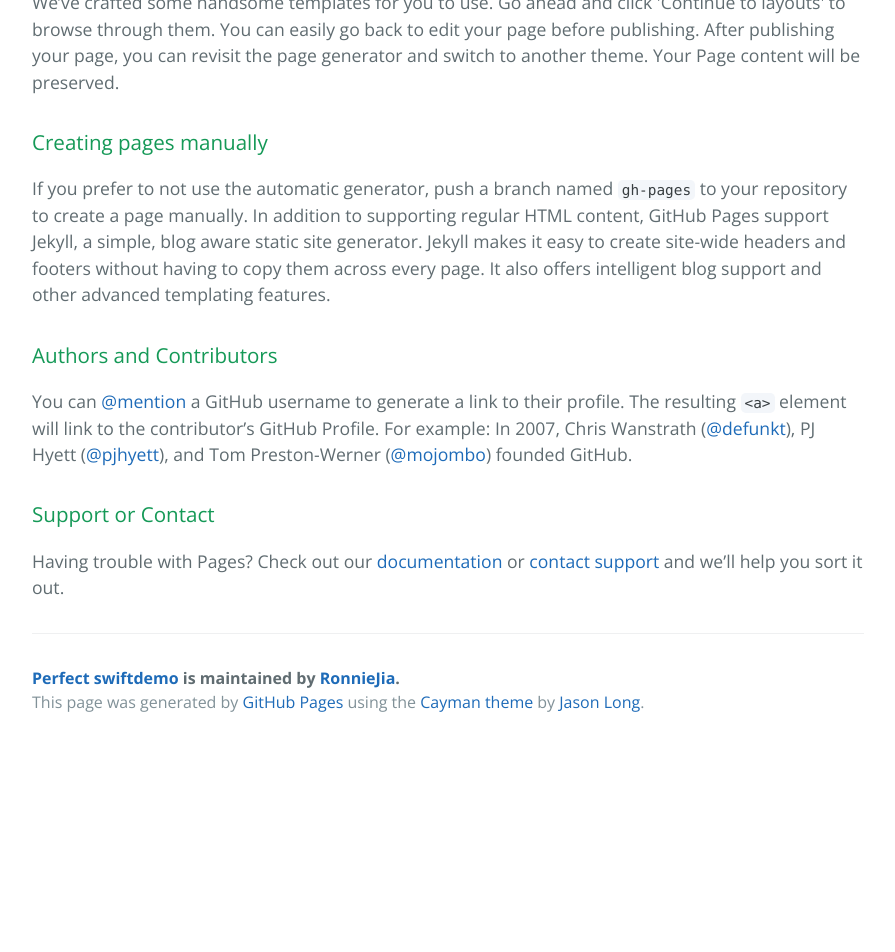
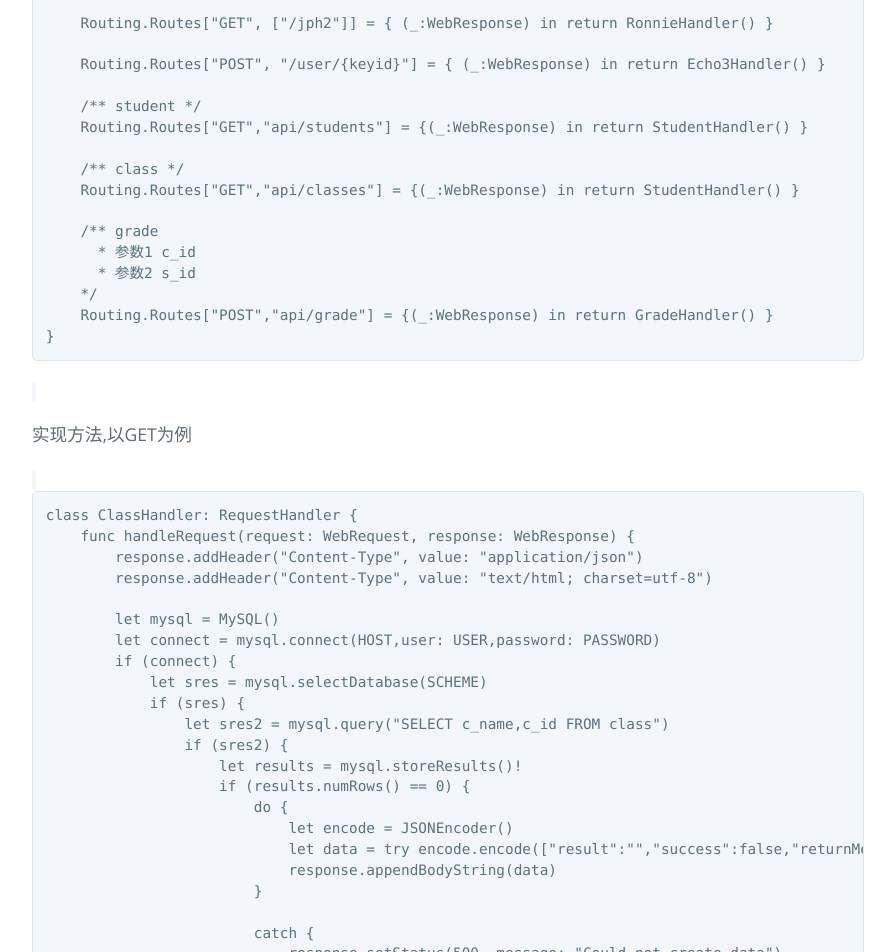
Before and after one commit to RonnieJia/Perfect_swiftDemo, a plain HTML site: page index.html in a window 1280 px wide. Shown: the part 660-1612 px from the top of the page, without its empty margins (192-1087 px from the left). Before the commit the page ends 1406 px from the top, so only its background shows below. Drawn offline with nearby package versions, Linux system fonts and the light colour scheme.

Commit message:
index updata

```diff
--- a/index.html
+++ b/index.html
@@ -20,29 +20,97 @@
 
     <section class="main-content">
       <h3>
-<a id="welcome-to-github-pages" class="anchor" href="#welcome-to-github-pages" aria-hidden="true"><span aria-hidden="true" class="octicon octicon-link"></span></a>Welcome to GitHub Pages.</h3>
+<a id="welcome-to-github-pages" class="anchor" href="#welcome-to-github-pages" aria-hidden="true"><span aria-hidden="true" class="octicon octicon-link"></span></a>Project introduce</h3>
 
-<p>This automatic page generator is the easiest way to create beautiful pages for all of your projects. Author your page content here <a href="https://guides.github.com/features/mastering-markdown/">using GitHub Flavored Markdown</a>, select a template crafted by a designer, and publish. After your page is generated, you can check out the new <code>gh-pages</code> branch locally. If you’re using GitHub Desktop, simply sync your repository and you’ll see the new branch.</p>
+<p>该项目用perfect来测试swift用来开发服务端的demo，经简单测试可以实现GET、POST接口的定制。<!--<a href="https://guides.github.com/features/mastering-markdown/">using GitHub Flavored Markdown</a>--></p>
+<code>
+<pre>public func PerfectServerModuleInit() {
 
+	Routing.Handler.registerGlobally()
+    Routing.Routes["GET", ["/jph"]] = { (_:WebResponse) in return PerfectHandler() }
+    print("\(Routing.Routes.description)")
+
+    Routing.Routes["GET", ["/jph2"]] = { (_:WebResponse) in return RonnieHandler() }
+
+    Routing.Routes["POST", "/user/{keyid}"] = { (_:WebResponse) in return Echo3Handler() }
+
+    /** student */
+    Routing.Routes["GET","api/students"] = {(_:WebResponse) in return StudentHandler() }
+
+    /** class */
+    Routing.Routes["GET","api/classes"] = {(_:WebResponse) in return StudentHandler() }
+
+    /** grade
+      * 参数1 c_id
+      * 参数2 s_id
+    */
+    Routing.Routes["POST","api/grade"] = {(_:WebResponse) in return GradeHandler() }
+}
+</pre>
+</code>
+<p>实现方法,以GET为例</p>
+<code><pre>
+class ClassHandler: RequestHandler {
+    func handleRequest(request: WebRequest, response: WebResponse) {
+        response.addHeader("Content-Type", value: "application/json")
+        response.addHeader("Content-Type", value: "text/html; charset=utf-8")
+
+        let mysql = MySQL()
+        let connect = mysql.connect(HOST,user: USER,password: PASSWORD)
+        if (connect) {
+            let sres = mysql.selectDatabase(SCHEME)
+            if (sres) {
+                let sres2 = mysql.query("SELECT c_name,c_id FROM class")
+                if (sres2) {
+                    let results = mysql.storeResults()!
+                    if (results.numRows() == 0) {
+                        do {
+                            let encode = JSONEncoder()
+                            let data = try encode.encode(["result":"","success":false,"returnMessae":"could not create data"])
+                            response.appendBodyString(data)
+                        }
+
+                        catch {
+                            response.setStatus(500, message: "Could not create data")
+                        }
+                    } else {
+                        var dataArray:Array<AnyObject> = []
+                        var dict = Dictionary<String,String>()
+                        while let row = results.next() {
+                            dict["s_name"] = row[0];
+                            dict["s_id"] = row[1];
+                            dataArray.append(dict)
+                        }
+                        print(NSJSONSerialization.isValidJSONObject(dataArray))
+
+                        do {
+                            var dict = Dictionary<String,AnyObject>()
+                            dict["result"] = dataArray
+                            dict["success"] = true
+                            dict["returnMessage"]=""
+                            let dataFinal = try NSJSONSerialization.dataWithJSONObject(dict, options: NSJSONWritingOptions(rawValue: 0))
+                            let string = NSString(data: dataFinal, encoding: NSUTF8StringEncoding)
+                            let tee:String = string as! String
+                            response.appendBodyString(tee)
+                        }
+                        catch {
+                            response.setStatus(500, message: "Could not create data")
+                        }
+                    }
+                    results.close()
+                }
+            }
+            mysql.close()
+        }
+        response.requestCompletedCallback()
+    }
+}
+
+</pre></code>
 <h3>
-<a id="designer-templates" class="anchor" href="#designer-templates" aria-hidden="true"><span aria-hidden="true" class="octicon octicon-link"></span></a>Designer Templates</h3>
+<a id="designer-templates" class="anchor" href="#designer-templates" aria-hidden="true"><span aria-hidden="true" class="octicon octicon-link"></span></a>Perfect Project</h3>
 
-<p>We’ve crafted some handsome templates for you to use. Go ahead and click 'Continue to layouts' to browse through them. You can easily go back to edit your page before publishing. After publishing your page, you can revisit the page generator and switch to another theme. Your Page content will be preserved.</p>
-
-<h3>
-<a id="creating-pages-manually" class="anchor" href="#creating-pages-manually" aria-hidden="true"><span aria-hidden="true" class="octicon octicon-link"></span></a>Creating pages manually</h3>
-
-<p>If you prefer to not use the automatic generator, push a branch named <code>gh-pages</code> to your repository to create a page manually. In addition to supporting regular HTML content, GitHub Pages support Jekyll, a simple, blog aware static site generator. Jekyll makes it easy to create site-wide headers and footers without having to copy them across every page. It also offers intelligent blog support and other advanced templating features.</p>
-
-<h3>
-<a id="authors-and-contributors" class="anchor" href="#authors-and-contributors" aria-hidden="true"><span aria-hidden="true" class="octicon octicon-link"></span></a>Authors and Contributors</h3>
-
-<p>You can <a href="https://help.github.com/articles/basic-writing-and-formatting-syntax/#mentioning-users-and-teams" class="user-mention">@mention</a> a GitHub username to generate a link to their profile. The resulting <code>&lt;a&gt;</code> element will link to the contributor’s GitHub Profile. For example: In 2007, Chris Wanstrath (<a href="https://github.com/defunkt" class="user-mention">@defunkt</a>), PJ Hyett (<a href="https://github.com/pjhyett" class="user-mention">@pjhyett</a>), and Tom Preston-Werner (<a href="https://github.com/mojombo" class="user-mention">@mojombo</a>) founded GitHub.</p>
-
-<h3>
-<a id="support-or-contact" class="anchor" href="#support-or-contact" aria-hidden="true"><span aria-hidden="true" class="octicon octicon-link"></span></a>Support or Contact</h3>
-
-<p>Having trouble with Pages? Check out our <a href="https://help.github.com/pages">documentation</a> or <a href="https://github.com/contact">contact support</a> and we’ll help you sort it out.</p>
+<p>开发环境以及类库的导入可以参照 <a href="http://mp.weixin.qq.com/s?__biz=MzA3ODg4MDk0Ng==&mid=402331193&idx=1&sn=dc07b803ef9377965f5a5092cc37ccab#rd">Swift服务端编程：Perfect项目上手指南</a></p>
 
       <footer class="site-footer">
         <span class="site-footer-owner"><a href="https://github.com/RonnieJia/Perfect_swiftDemo">Perfect swiftdemo</a> is maintained by <a href="https://github.com/RonnieJia">RonnieJia</a>.</span>
```
